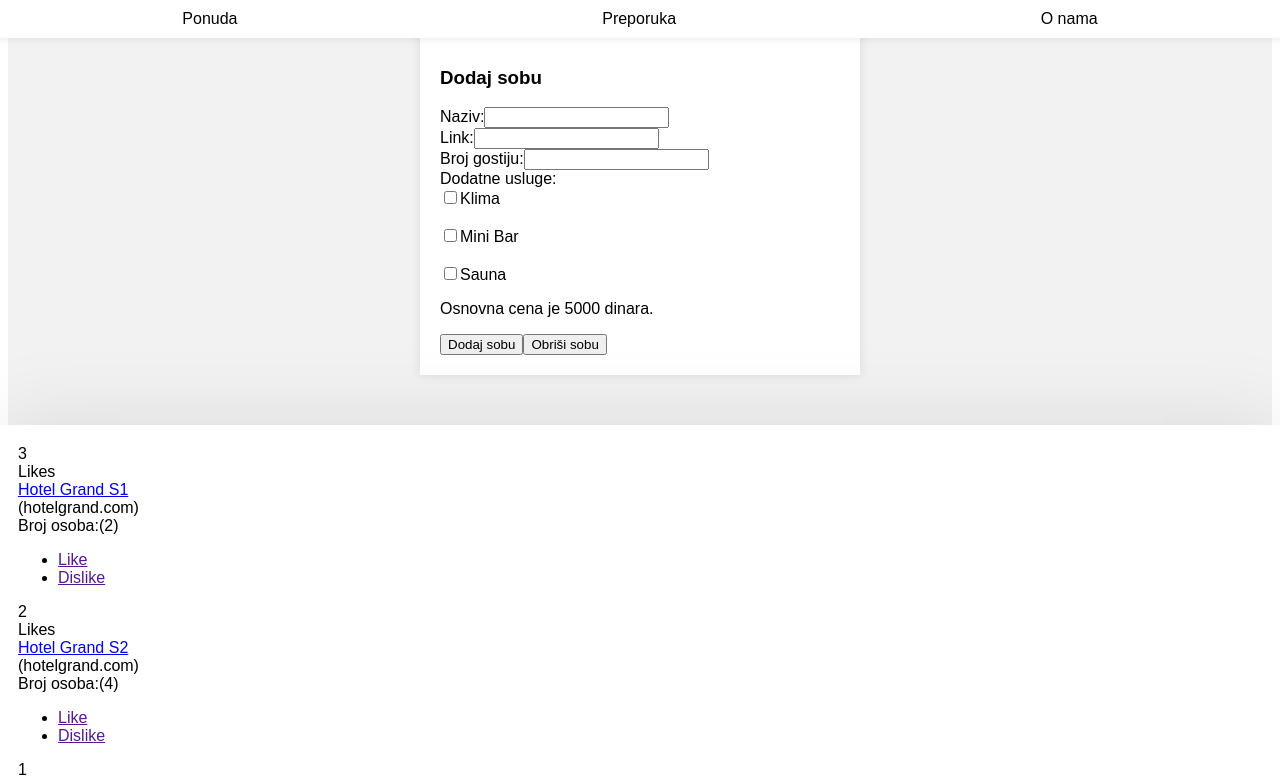
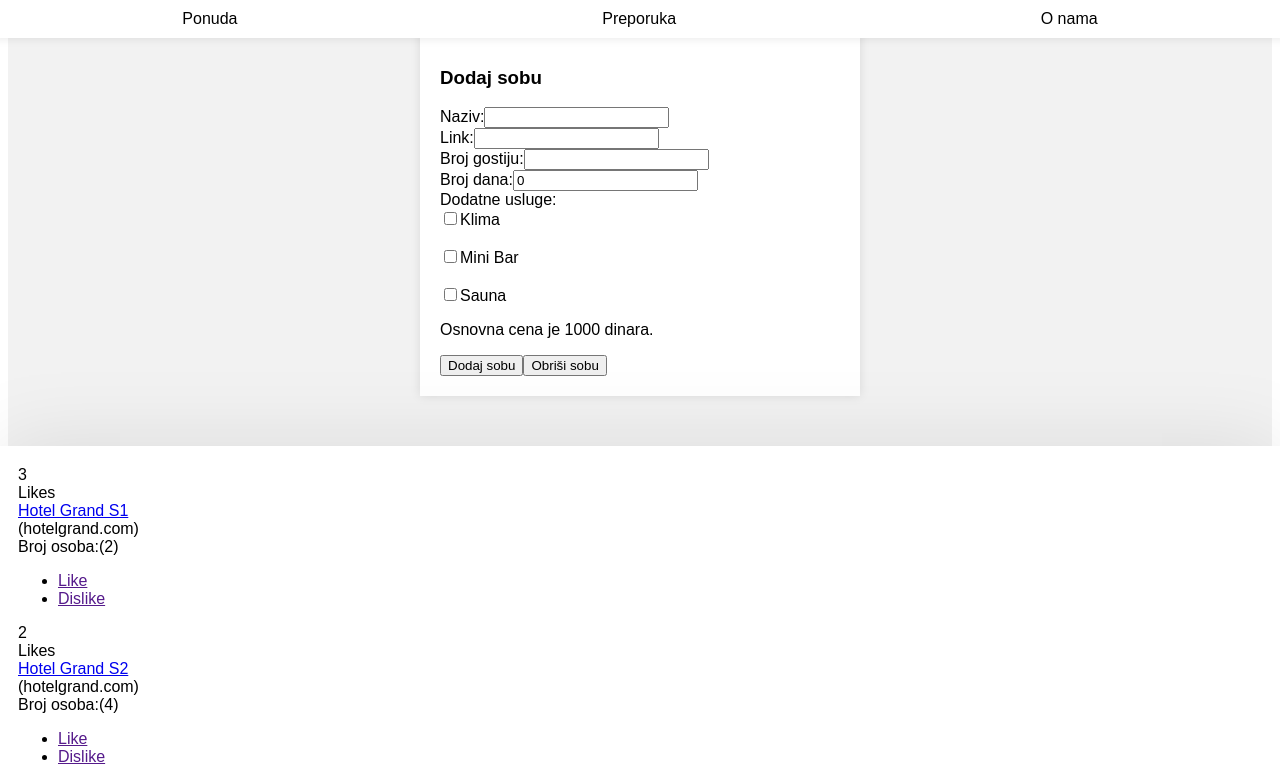
Before and after one commit to stole775/IT255-DZ07, an Angular app: page / in a window 1280 px wide. Shown: the top 779 px of the page. Built offline with nearby package versions, Linux system fonts and the light colour scheme.

Commit message:
Deveti domaci zdtk

```diff
--- a/src/app/app.component.html
+++ b/src/app/app.component.html
@@ -48,7 +48,10 @@
       <label for="brGostiju">Broj gostiju:</label>
       <input name="brGostiju" id="brGostiju" #newbrGostiju>
     </div>
-
+    <div class="field">
+      <label for="brojNoci">Broj dana:</label>
+      <input type="number" name="brojNoci" id="brojNoci" [(ngModel)]="brojNoci" (ngModelChange)="cenaSobe()">
+    </div>
     <div class="field">
       <label>Dodatne usluge:</label>
       <div class="ui checkbox">
--- a/src/app/app.component.ts
+++ b/src/app/app.component.ts
@@ -2,12 +2,15 @@ import { Component } from '@angular/core';
 import { Soba } from './soba/soba.model';
 import { HostListener } from '@angular/core';
 import { ElementRef } from '@angular/core';
+import { RoomServiceService } from './room-service.service'; // Prilagodite putanju prema stvarnom mestu vašeg servisa
+
 
 
 @Component({
   selector: 'app-root',
   templateUrl: './app.component.html',
-  styleUrls: ['./app.component.css']
+  styleUrls: ['./app.component.css'],
+  providers: [RoomServiceService] //mozda nije trebalo pitanje za profesora
 })
 export class AppComponent {
 
@@ -20,14 +23,16 @@ export class AppComponent {
   klima: boolean = false;
   miniBar: boolean = false;
   sauna: boolean = false;
-  racun: number = 5000;
+  racun: number = 1000;
+  osnivica: number = 1000;
+  brojNoci: number = 0;
 
   isMenuVisible = false;//poveznao jednosmernim bindingom u html
 
   deleteStatus: 'success' | 'error' | null = null;
   addStatus: 'success' | 'error' | 'greskaUDodavanju' | null = null;
 
-  constructor(private elementRef: ElementRef) {
+  constructor(private elementRef: ElementRef, private roomService: RoomServiceService) {
     this.sobe = [
       new Soba('Hotel Grand S1', 'http://hotelgrand.com/soba1', 3, 2),
       new Soba('Hotel Grand S2', 'http://hotelgrand.com/soba2', 2, 4),
@@ -110,7 +115,7 @@ export class AppComponent {
   }
 
   izracunajCenu(): void {
-    this.racun = 5000;//osnovna cena
+    this.racun = this.osnivica;//osnovna cena
     if (this.klima) {
       this.racun += 1000;
     }
@@ -122,4 +127,14 @@ export class AppComponent {
     }
 
   }
+
+  cenaSobe() {
+    // Ovde možete koristiti RoomService za izračunavanje cene
+    const cena = this.roomService.getCena(this.brojNoci);
+    console.log(`Cena za ${this.brojNoci} noći: ${cena}`);
+    // Ažurirajte druge delove logike kako je potrebno
+    this.racun = this.osnivica + cena;
+  }
+
+
 }
--- /dev/null
+++ b/src/app/room-service.service.ts
@@ -0,0 +1,19 @@
+import { Injectable } from '@angular/core';
+
+@Injectable({
+  providedIn: 'root'
+})
+export class RoomServiceService {
+
+  private cenaPonoci: number = 2000;
+
+   getCena(brojNoci: number): number{
+    if(brojNoci>7)
+    return this.cenaPonoci*brojNoci*0.9;
+else
+    return this.cenaPonoci*brojNoci;
+
+   }
+
+  constructor() { }
+}
```
Also changed, not shown: src/app/git.txt (added), 1 other file (tests, documents, lock files or other folders).
